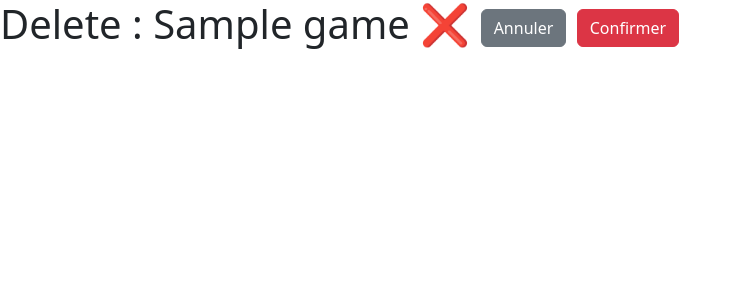
After one commit to ArnaudBvd/project_symfony, a Symfony app: template templates/games/delete.html.twig in a window 1280 px wide. The commit adds this page. Shown: the top 300 px of the page, without its empty margins (0-739 px from the left). Run offline with Twig, Linux system fonts and the light colour scheme; the template is opened without the code that fills it: most values are stand-ins (such as "Sample title", 1, 10 or a date in 2020); some libraries are stand-ins or nearby versions.

Commit message:
ajout d'une fonctionnalité delete

```diff
--- /dev/null
+++ b/templates/games/delete.html.twig
@@ -0,0 +1,17 @@
+{% extends 'base.html.twig' %}
+
+{% block title %}Delete a game{% endblock %}
+
+{% block body %}
+
+    <h1 class="">
+        Delete : {{ game.title|capitalize }} ❌
+{#  #}
+        <a class="btn btn-secondary"
+           href="{{ path("games-list") }}">Annuler</a>
+        <a class="btn btn-danger"
+           href="{{ path("game-delete", {"id": game.id}) }}">
+            Confirmer
+        </a>
+    </h1>
+{% endblock %}
--- a/templates/games/detail.html.twig
+++ b/templates/games/detail.html.twig
@@ -17,7 +17,7 @@
 {# <p class="text-center">{{game.year}}</p> #}
 <img src="{{ asset ('images/' ~ game.picture) }}" alt="image du jeu" width="220" height="250" class="rounded mx-auto d-block"></br>
 <p class="text-center">{{game.title}}</p>
-
+<a class="btn btn-outline-danger " href="{{ path('game-confirm-delete' ,{'id': game.id }) }}">Delete</a>
 </div>
 
 
```
Also changed, not shown: src/Controller/GamesController.php (+15 -0 lines).
